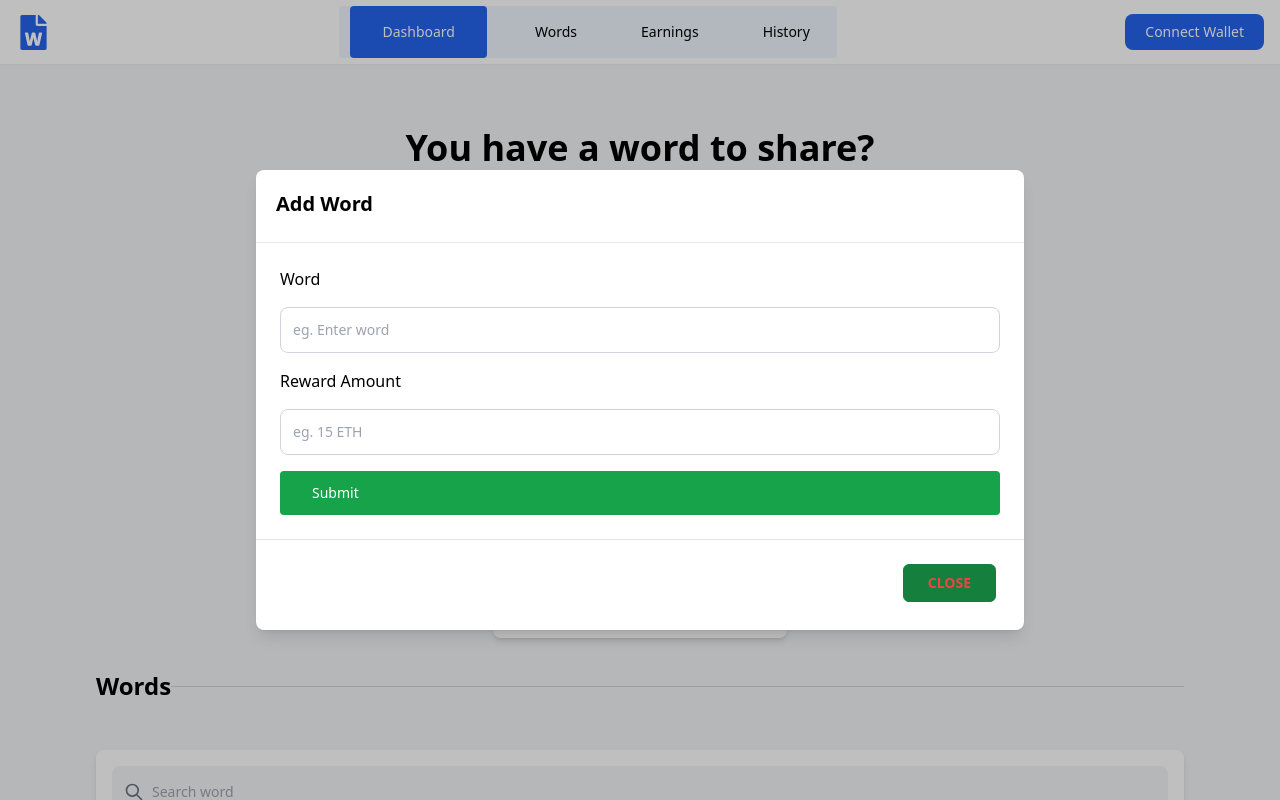
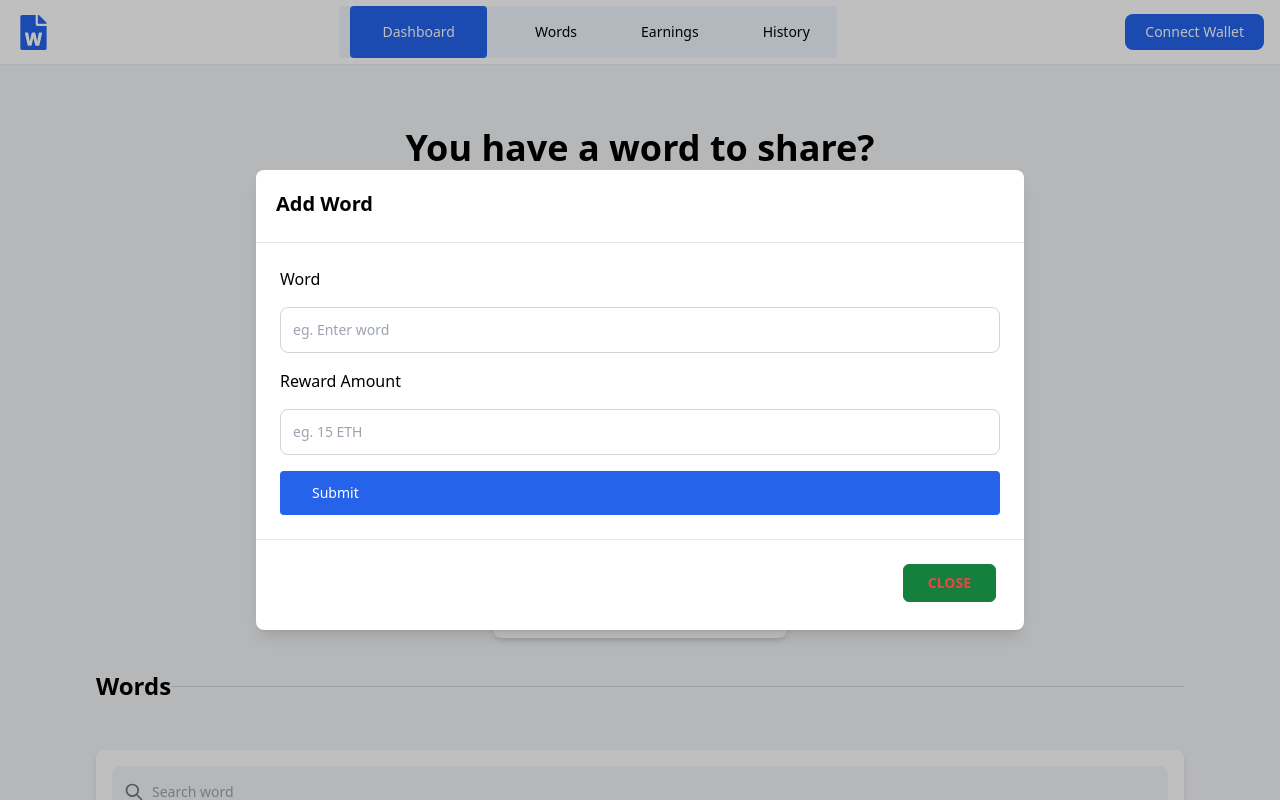
Before and after one commit to kwakyebrilliant/playme, a React (Create React App) app: page /summary in a window 1280 px wide. Both pictures are taken after a click on the icon 637 px from the left and 449 px from the top of the page. Shown: the top 800 px of the page. Built offline with nearby package versions, Linux system fonts and the light colour scheme; the HTML template or start-up script is replaced by a standard one.

Commit message:
summary updates

```diff
--- a/src/dashboard/Summary.js
+++ b/src/dashboard/Summary.js
@@ -97,7 +97,7 @@ function Summary() {
 
 
 
-                                    <a className="group w-full relative inline-flex items-center overflow-hidden rounded bg-green-600 px-8 py-3 text-white focus:outline-none focus:ring active:bg-green-600" href="/">
+                                    <a className="group w-full relative inline-flex items-center overflow-hidden rounded bg-blue-600 px-8 py-3 text-white focus:outline-none focus:ring active:bg-green-600" href="/">
                                         <span className="absolute left-0 -translate-x-full transition-transform group-hover:translate-x-4">
                                             <svg
                                             className="h-5 w-5"
```
